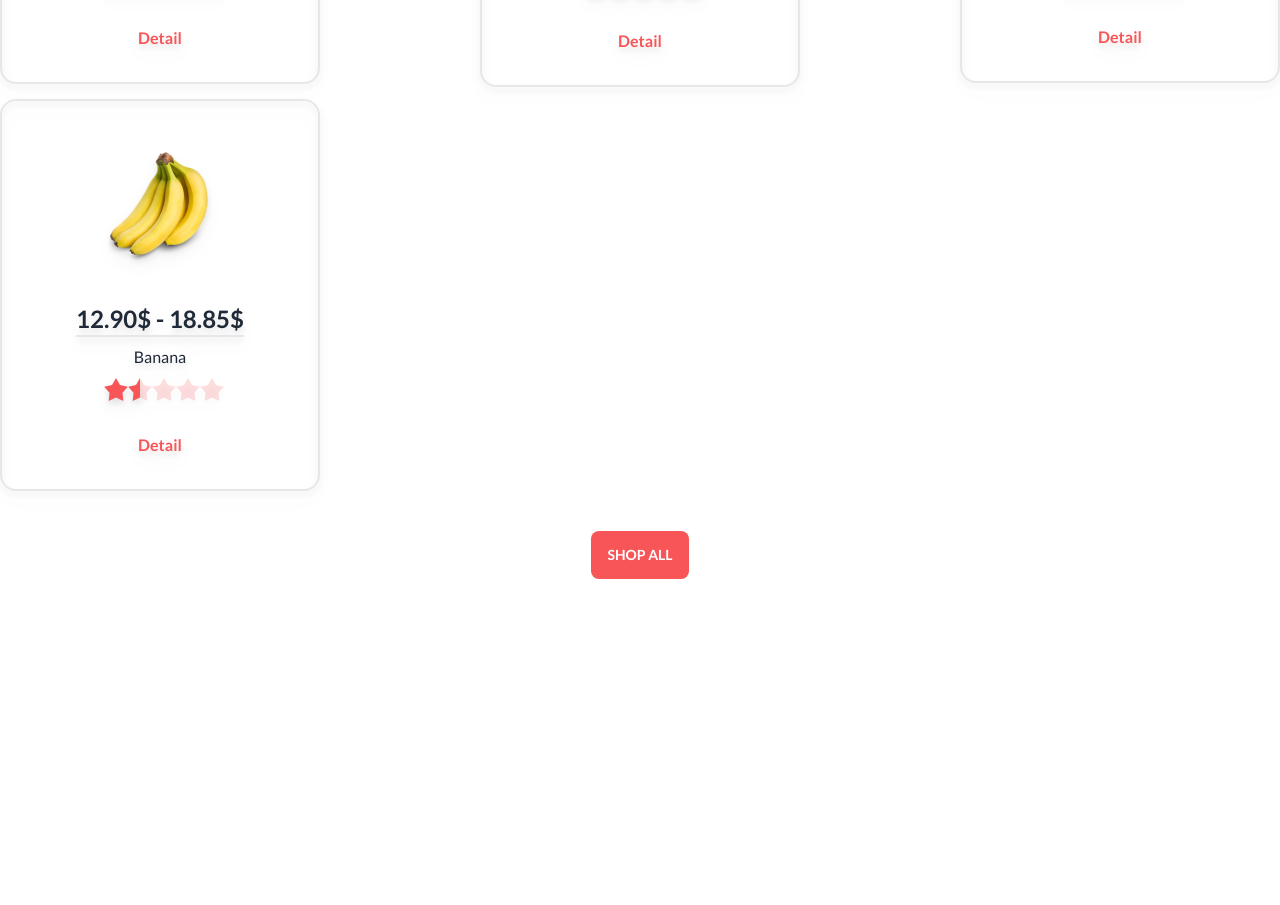
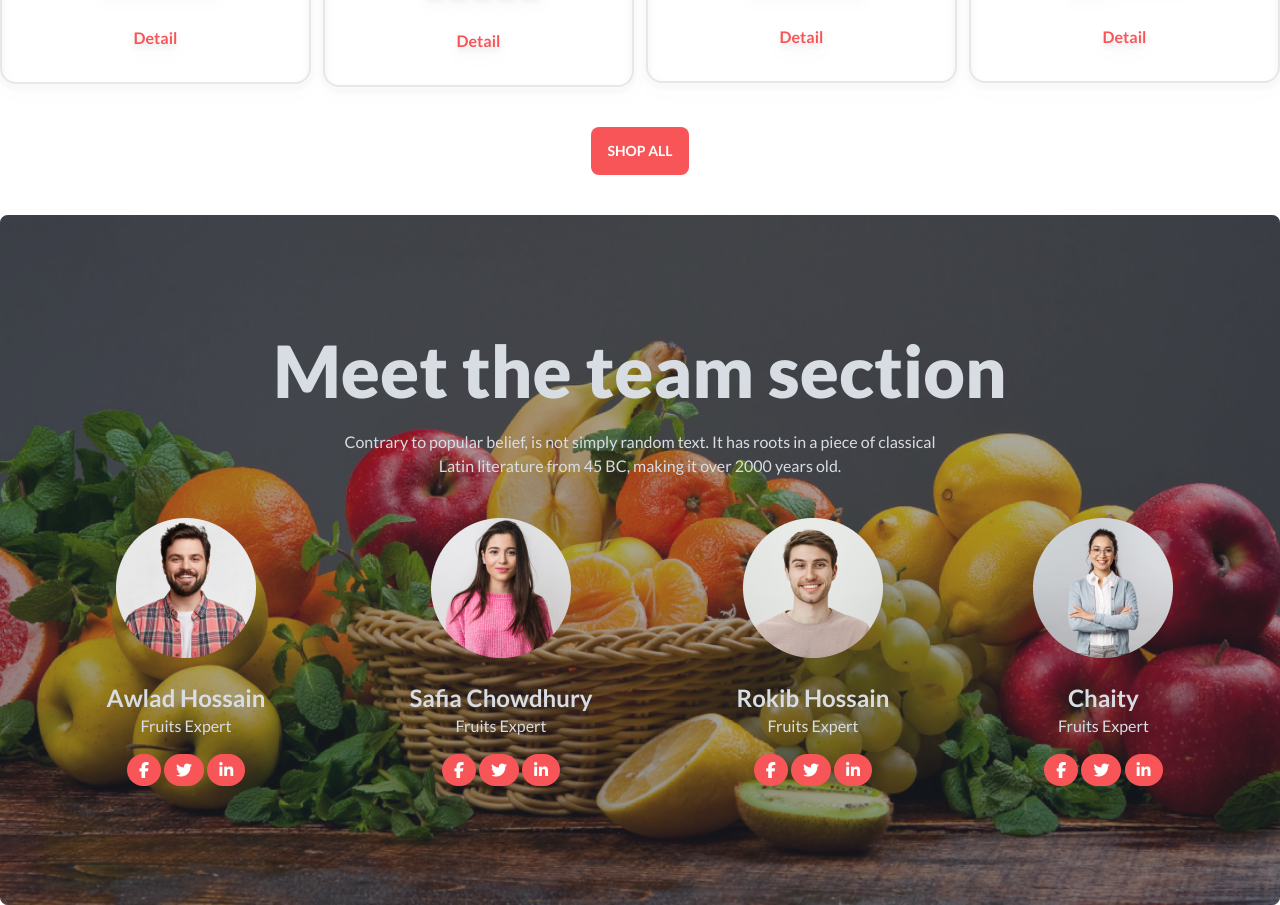
Before and after one commit to AllSazzadi/Assignment-3, a plain HTML site: page index.html in a window 1280 px wide. Shown: the part 1307-2212 px from the top of the page. Before the commit the page ends 1886 px from the top, so only its background shows below. Drawn offline with nearby package versions, Linux system fonts and the light colour scheme.

Commit message:
meet the team section complete

```diff
--- a/index.html
+++ b/index.html
@@ -234,7 +234,7 @@
             </div>
             <!-- Modal -->
             <div>
-                <div class="flex flex-col md:flex-wrap lg:flex-row gap-3 items-center lg:justify-between">
+                <div class="flex flex-col lg:flex-row gap-3 items-center lg:justify-between">
                     <div class="card w-80 border-2 border-inherit drop-shadow-lg">
                         <figure class="px-10 pt-10">
                             <img src="media/images/fruit6.png" alt="Image" class="rounded-xl" />
@@ -572,8 +572,79 @@
                         </div>
                     </div>
                 </div>
-                <div class="text-center mt-10">
+                <div class="text-center mt-10 mb-10">
                     <button class="btn bg-prime-color border-none text-white">Shop All</button>
+                </div>
+            </div>
+        </section>
+        <!-- Meet The Team Section Start -->
+        <section class="container mx-auto">
+            <div>
+                <div class="hero h-auto lg:h-[690px] rounded-lg"
+                    style="background-image: url('media/images/banner1.png');">
+                    <div class="hero-overlay bg-opacity-40 rounded-lg"></div>
+                    <div class="hero-content text-center text-neutral-content">
+                        <div>
+                            <h1 class="mb-2 lg:mb-6 text-2xl lg:text-7xl font-extrabold">Meet the team section</h1>
+                            <p class="mb-4 lg:mb-10">Contrary to popular belief, is not simply random text. It has roots
+                                in a piece of classical <br> Latin literature from 45 BC, making it over 2000 years old.
+                            </p>
+                            <div class="flex flex-col lg:flex-row gap-36">
+                                <div class="flex flex-col items-center">
+                                    <img src="media/images/member1.png" alt="Image">
+                                    <h4 class="text-2xl font-bold mt-6">Awlad Hossain</h4>
+                                    <p class="mb-4">Fruits Expert</p>
+                                    <div>
+                                        <i
+                                            class="fa-brands fa-facebook-f text-white px-3 py-2 bg-prime-color rounded-full"></i>
+                                        <i
+                                            class="fa-brands fa-twitter text-white px-3 py-2 bg-prime-color rounded-full"></i>
+                                        <i
+                                            class="fa-brands fa-linkedin-in text-white px-3 py-2 bg-prime-color rounded-full"></i>
+                                    </div>
+                                </div>
+                                <div class="flex flex-col items-center">
+                                    <img src="media/images/member2.png" alt="Image">
+                                    <h4 class="text-2xl font-bold mt-6">Safia Chowdhury</h4>
+                                    <p class="mb-4">Fruits Expert</p>
+                                    <div>
+                                        <i
+                                            class="fa-brands fa-facebook-f text-white px-3 py-2 bg-prime-color rounded-full"></i>
+                                        <i
+                                            class="fa-brands fa-twitter text-white px-3 py-2 bg-prime-color rounded-full"></i>
+                                        <i
+                                            class="fa-brands fa-linkedin-in text-white px-3 py-2 bg-prime-color rounded-full"></i>
+                                    </div>
+                                </div>
+                                <div class="flex flex-col items-center">
+                                    <img src="media/images/member3.png" alt="Image">
+                                    <h4 class="text-2xl font-bold mt-6">Rokib Hossain</h4>
+                                    <p class="mb-4">Fruits Expert</p>
+                                    <div>
+                                        <i
+                                            class="fa-brands fa-facebook-f text-white px-3 py-2 bg-prime-color rounded-full"></i>
+                                        <i
+                                            class="fa-brands fa-twitter text-white px-3 py-2 bg-prime-color rounded-full"></i>
+                                        <i
+                                            class="fa-brands fa-linkedin-in text-white px-3 py-2 bg-prime-color rounded-full"></i>
+                                    </div>
+                                </div>
+                                <div class="flex flex-col items-center">
+                                    <img src="media/images/member4.png" alt="Image">
+                                    <h4 class="text-2xl font-bold mt-6">Chaity</h4>
+                                    <p class="mb-4">Fruits Expert</p>
+                                    <div>
+                                        <i
+                                            class="fa-brands fa-facebook-f text-white px-3 py-2 bg-prime-color rounded-full"></i>
+                                        <i
+                                            class="fa-brands fa-twitter text-white px-3 py-2 bg-prime-color rounded-full"></i>
+                                        <i
+                                            class="fa-brands fa-linkedin-in text-white px-3 py-2 bg-prime-color rounded-full"></i>
+                                    </div>
+                                </div>
+                            </div>
+                        </div>
+                    </div>
                 </div>
             </div>
         </section>
```
